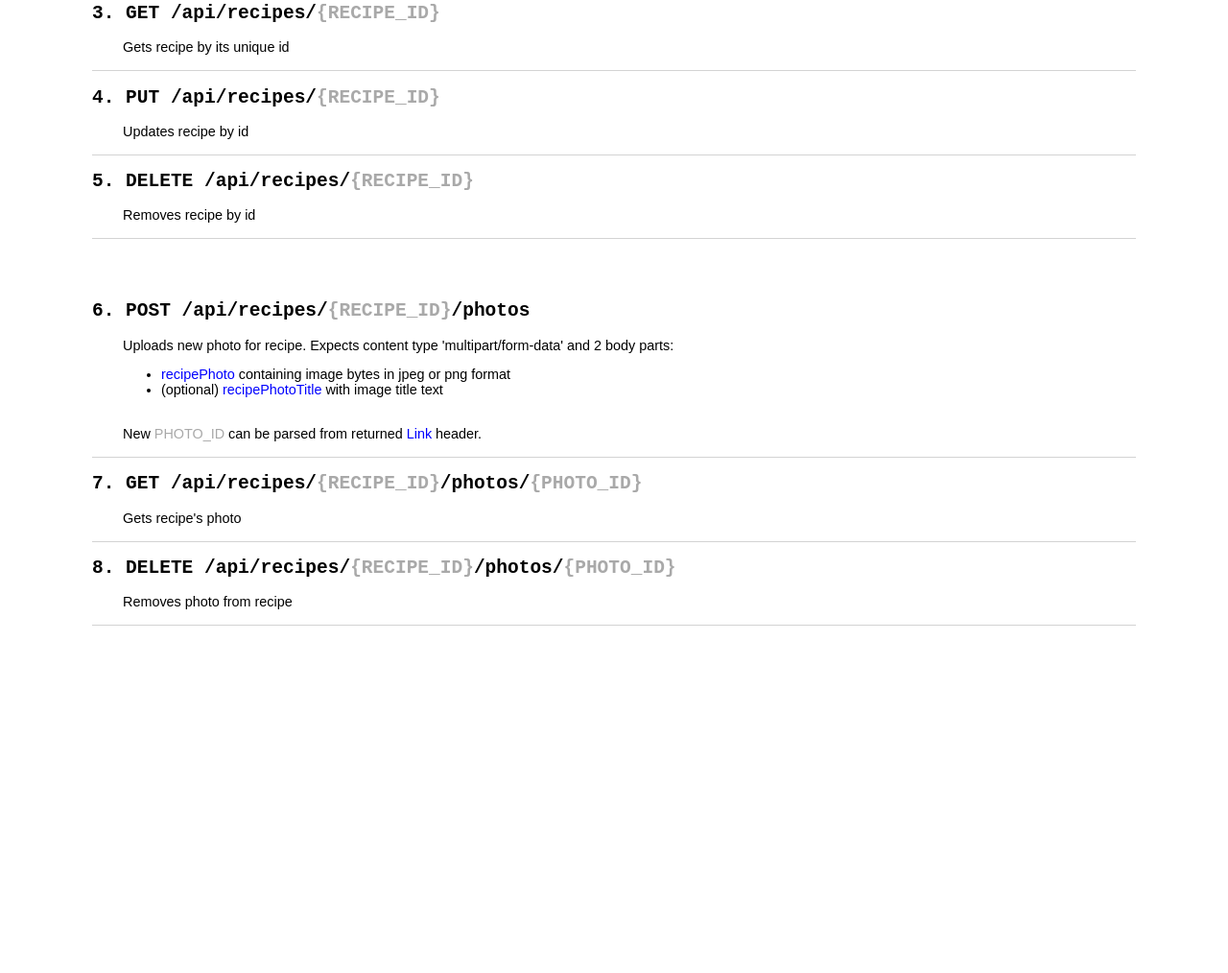
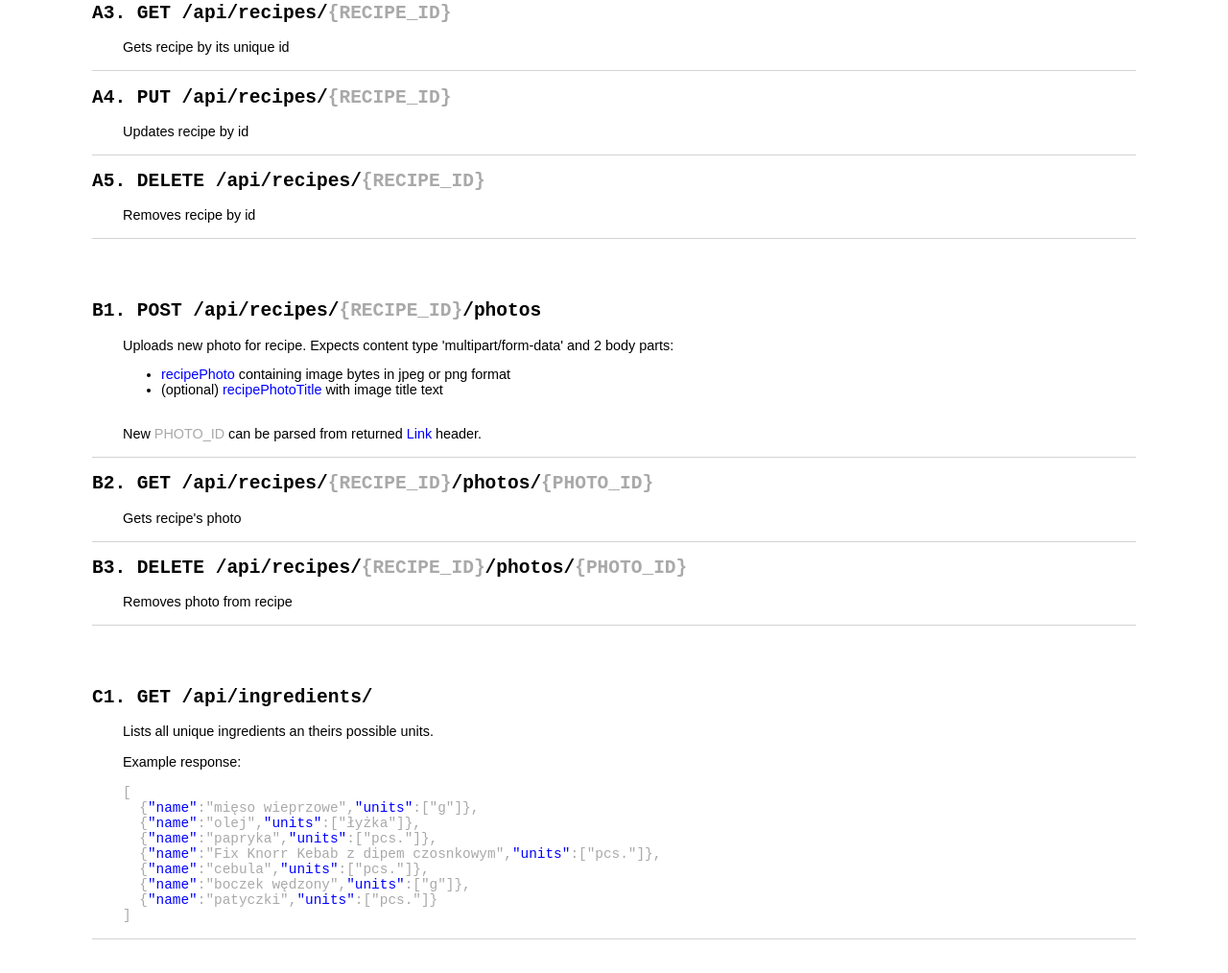
Before and after one commit to arturopala/recipes-api, a website: page public/index.html in a window 1280 px wide. Shown: the part 889-1903 px from the top of the page at 96% size. Before the commit the page ends 1653 px from the top, so only its background shows below. Drawn offline with Linux system fonts and the light colour scheme.

Commit message:
api index updated

```diff
--- a/public/index.html
+++ b/public/index.html
@@ -10,9 +10,9 @@
     <a href="https://www.getpostman.com/collections/a71a45c5b668530f10ce">Postman collection url: https://www.getpostman.com/collections/a71a45c5b668530f10ce</a>
     </div>
     <div class="api">
-      <h2>1. GET /api/recipes/</h2>
+      <h2>A1. GET /api/recipes/</h2>
       <div class="apidesc">Recipes listing, can be used with ?s= query parameter to select resulting object's fields, ex: <span class="link">/api/recipes/?s=title+minutes</span></div>
-      <h2>2. POST /api/recipes/</h2>
+      <h2>A2. POST /api/recipes/</h2>
       <div class="apidesc">
         Creates new recipe, <b><i>title</i> must be unique</b>
         <br><br>
@@ -37,15 +37,15 @@
         <br>
         New <span class="pathparam">RECIPE_ID</span> can be parsed from returned <span class="prop">Link</span> header.
       </div>
-      <h2>3. GET /api/recipes/<span class="pathparam">{RECIPE_ID}</span></h2>
+      <h2>A3. GET /api/recipes/<span class="pathparam">{RECIPE_ID}</span></h2>
       <div class="apidesc">Gets recipe by its unique id</div>
-      <h2>4. PUT /api/recipes/<span class="pathparam">{RECIPE_ID}</span></h2>
+      <h2>A4. PUT /api/recipes/<span class="pathparam">{RECIPE_ID}</span></h2>
       <div class="apidesc">Updates recipe by id</div>
-      <h2>5. DELETE /api/recipes/<span class="pathparam">{RECIPE_ID}</span></h2>
+      <h2>A5. DELETE /api/recipes/<span class="pathparam">{RECIPE_ID}</span></h2>
       <div class="apidesc">Removes recipe by id</div>
     </div>
     <div class="api">
-      <h2>6. POST /api/recipes/<span class="pathparam">{RECIPE_ID}</span>/photos</h2>
+      <h2>B1. POST /api/recipes/<span class="pathparam">{RECIPE_ID}</span>/photos</h2>
       <div class="apidesc">
         Uploads new photo for recipe.
         Expects content type 'multipart/form-data' and 2 body parts:
@@ -56,10 +56,28 @@
         <br>
         New <span class="pathparam">PHOTO_ID</span> can be parsed from returned <span class="prop">Link</span> header.
       </div>
-      <h2>7. GET /api/recipes/<span class="pathparam">{RECIPE_ID}</span>/photos/<span class="pathparam">{PHOTO_ID}</span></h2>
+      <h2>B2. GET /api/recipes/<span class="pathparam">{RECIPE_ID}</span>/photos/<span class="pathparam">{PHOTO_ID}</span></h2>
       <div class="apidesc">Gets recipe's photo</div>
-      <h2>8. DELETE /api/recipes/<span class="pathparam">{RECIPE_ID}</span>/photos/<span class="pathparam">{PHOTO_ID}</span></h2>
+      <h2>B3. DELETE /api/recipes/<span class="pathparam">{RECIPE_ID}</span>/photos/<span class="pathparam">{PHOTO_ID}</span></h2>
       <div class="apidesc">Removes photo from recipe</div>
+    </div>
+    <div class="api">
+      <h2>C1. GET /api/ingredients/</h2>
+      <div class="apidesc">
+        Lists all unique ingredients an theirs possible units.
+        <br><br>
+        Example response:
+        <div class="pre">
+[
+  {<span class="prop">"name"</span>:"mięso wieprzowe",<span class="prop">"units"</span>:["g"]},
+  {<span class="prop">"name"</span>:"olej",<span class="prop">"units"</span>:["łyżka"]},
+  {<span class="prop">"name"</span>:"papryka",<span class="prop">"units"</span>:["pcs."]},
+  {<span class="prop">"name"</span>:"Fix Knorr Kebab z dipem czosnkowym",<span class="prop">"units"</span>:["pcs."]},
+  {<span class="prop">"name"</span>:"cebula",<span class="prop">"units"</span>:["pcs."]},
+  {<span class="prop">"name"</span>:"boczek wędzony",<span class="prop">"units"</span>:["g"]},
+  {<span class="prop">"name"</span>:"patyczki",<span class="prop">"units"</span>:["pcs."]}
+]</div>
+      </div>
     </div>
   </body>
 </html>
```
Also changed, not shown: README.md.
